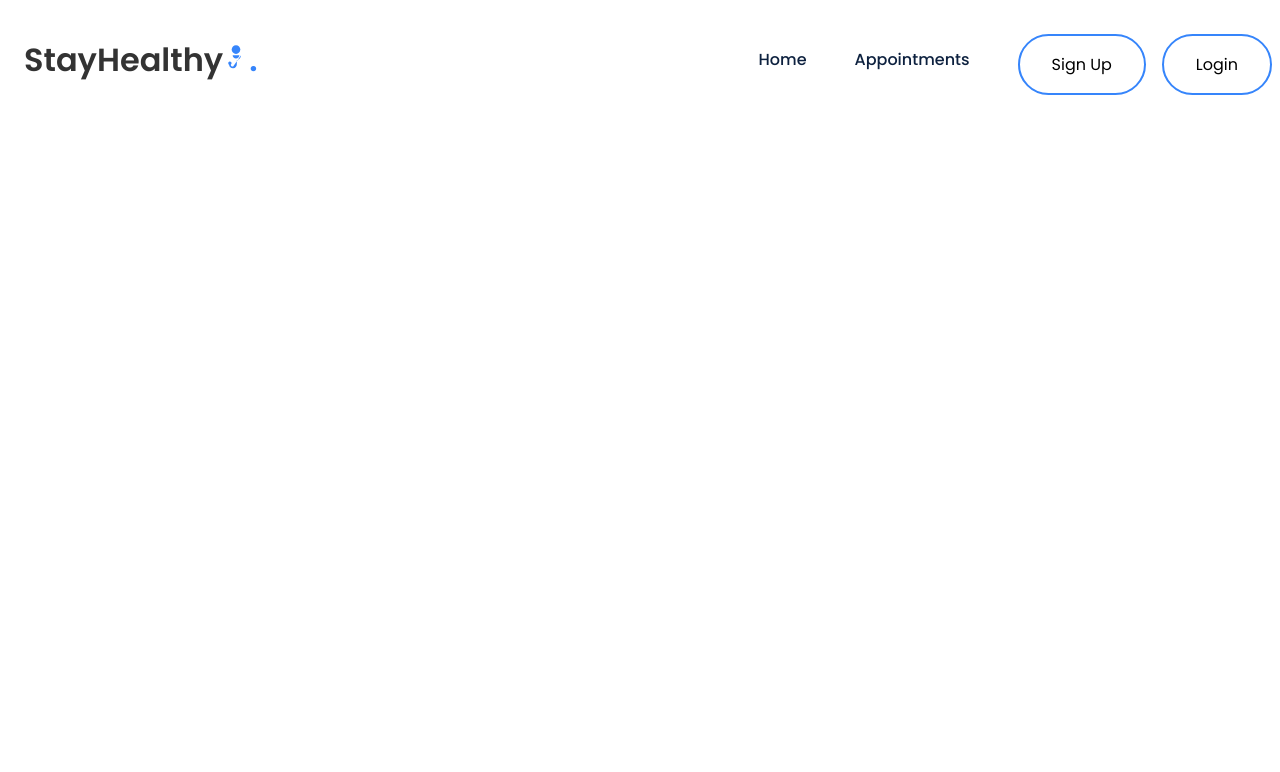
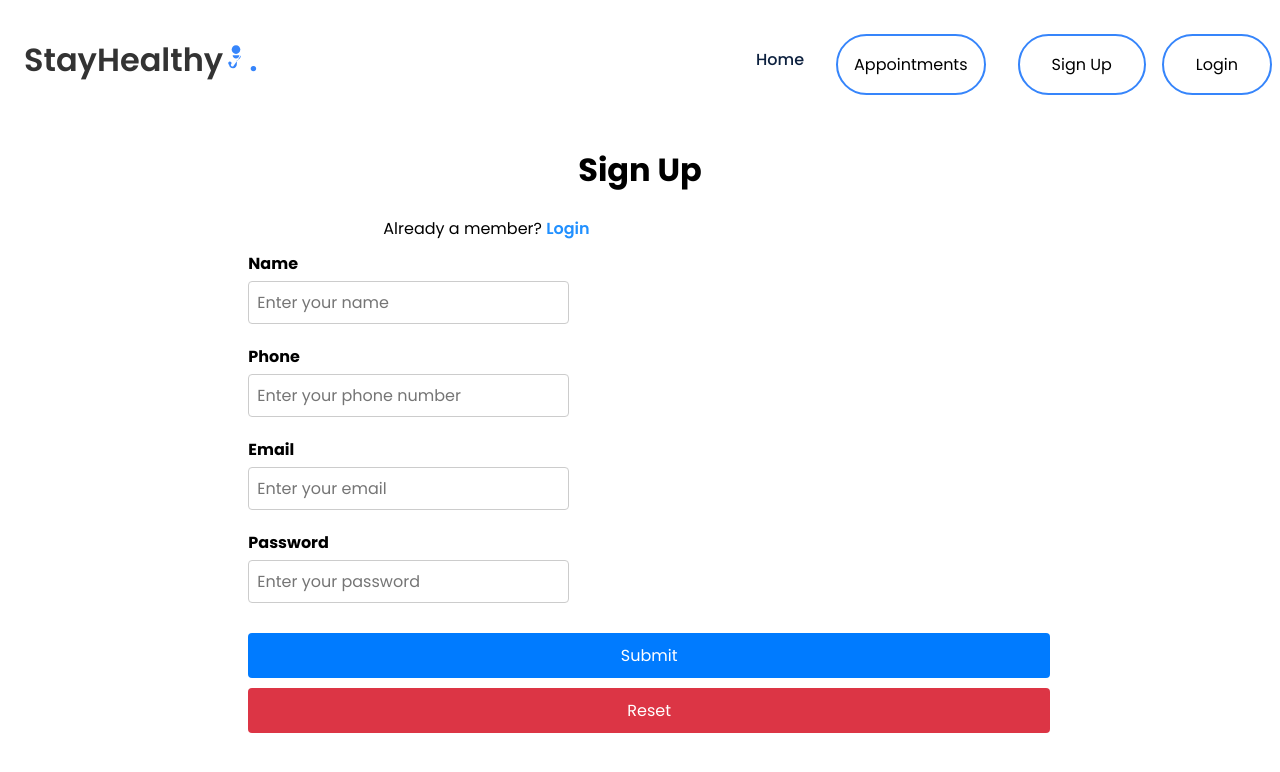
Before and after one commit to Golnoush-Pouyan/test_med_app, a React (Create React App) app: page /signup in a window 1280 px wide. Shown: the top 772 px of the page. Built offline with nearby package versions, Linux system fonts and the light colour scheme.

Commit message:
Fix Navbar links and handle accessibility warnings

```diff
--- a/src/App.js
+++ b/src/App.js
@@ -1,8 +1,10 @@
-import React from 'react';
-import { BrowserRouter as Router, Routes, Route } from 'react-router-dom';
-import Navbar from './Components/Navbar/Navbar'; // Ensure this path is also correct
-import Landing_Page from './Components/Landing_Page/LandingPage'; // Correct import path
-import './App.css';
+import React from "react";
+import { BrowserRouter as Router, Routes, Route } from "react-router-dom";
+import Navbar from "./Components/Navbar/Navbar"; // Ensure this path is correct
+import LandingPage from "./Components/Landing_Page/LandingPage"; // Correct import path with PascalCase
+import Login from "./Components/Login/Login"; // Import the Login component
+import SignUp from "./Components/Sign_Up/SignUp"; // Import the SignUp component
+import "./App.css";
 
 // Main App component
 function App() {
@@ -14,8 +16,13 @@
       {/* Define Routes for different pages */}
       <Routes>
         {/* Route for the Landing Page */}
-        <Route path="/" element={<Landing_Page />} />
-        {/* Add more routes here if needed */}
+        <Route path="/" element={<LandingPage />} />
+
+        {/* Route for the Login Page */}
+        <Route path="/login" element={<Login />} />
+
+        {/* Route for the Sign Up Page */}
+        <Route path="/signup" element={<SignUp />} />
       </Routes>
     </Router>
   );
--- /dev/null
+++ b/src/Components/Login/Login.js
@@ -0,0 +1,128 @@
+import React, { useState } from "react";
+import "./Login.css";
+
+const Login = () => {
+  const [formData, setFormData] = useState({
+    email: "",
+    password: "",
+  });
+
+  const [errors, setErrors] = useState({
+    email: "",
+    password: "",
+  });
+
+  const handleChange = (e) => {
+    const { name, value } = e.target;
+    setFormData({ ...formData, [name]: value });
+  };
+
+  const validateForm = () => {
+    let formErrors = {};
+    let valid = true;
+
+    // Email validation (basic format check)
+    const emailRegex = /^[^\s@]+@[^\s@]+\.[^\s@]+$/;
+    if (!formData.email) {
+      formErrors.email = "Email is required";
+      valid = false;
+    } else if (!emailRegex.test(formData.email)) {
+      formErrors.email = "Enter a valid email";
+      valid = false;
+    }
+
+    // Password validation
+    if (!formData.password) {
+      formErrors.password = "Password is required";
+      valid = false;
+    }
+
+    setErrors(formErrors);
+    return valid;
+  };
+
+  const handleSubmit = (e) => {
+    e.preventDefault();
+    if (validateForm()) {
+      console.log("Login Successful!");
+      // Handle form submission (e.g., send data to API)
+    } else {
+      console.log("Login form has errors!");
+    }
+  };
+
+  return (
+    <div className="container" style={{ marginTop: "5%" }}>
+      <div className="login-grid">
+        <div className="login-text">
+          <h2>Login</h2>
+        </div>
+        <div className="login-text">
+          Are you a new member?{" "}
+          <span>
+            <a href="../Sign_Up/Sign_Up.html" style={{ color: "#2190FF" }}>
+              Sign Up Here
+            </a>
+          </span>
+        </div>
+        <br />
+        <div className="login-form">
+          <form onSubmit={handleSubmit}>
+            {/* Email */}
+            <div className="form-group">
+              <label htmlFor="email">Email</label>
+              <input
+                type="email"
+                name="email"
+                id="email"
+                value={formData.email}
+                onChange={handleChange}
+                required
+                className="form-control"
+                placeholder="Enter your email"
+              />
+              {errors.email && <div className="error">{errors.email}</div>}
+            </div>
+
+            {/* Password */}
+            <div className="form-group">
+              <label htmlFor="password">Password</label>
+              <input
+                type="password"
+                name="password"
+                id="password"
+                value={formData.password}
+                onChange={handleChange}
+                required
+                className="form-control"
+                placeholder="Enter your password"
+              />
+              {errors.password && (
+                <div className="error">{errors.password}</div>
+              )}
+            </div>
+
+            <div className="btn-group">
+              <button
+                type="submit"
+                className="btn btn-primary mb-2 mr-1 waves-effect waves-light"
+              >
+                Login
+              </button>
+              <button
+                type="reset"
+                className="btn btn-danger mb-2 waves-effect waves-light"
+              >
+                Reset
+              </button>
+            </div>
+            <br />
+            <div className="login-text">Forgot Password?</div>
+          </form>
+        </div>
+      </div>
+    </div>
+  );
+};
+
+export default Login;
--- a/src/Components/Navbar/Navbar.js
+++ b/src/Components/Navbar/Navbar.js
@@ -1,4 +1,5 @@
 import React, { useState } from 'react';
+import { Link } from 'react-router-dom'; // Importing Link component for navigation
 import './Navbar.css';
 
 const Navbar = () => {
@@ -11,7 +12,7 @@
   return (
     <nav>
       <div className="nav__logo">
-        <a href="/">
+        <Link to="/">
           StayHealthy
           <svg xmlns="http://www.w3.org/2000/svg" height="26" width="26" viewBox="0 0 1000 1000" style={{ fill: '#3685fb' }}>
             <title>Doctor With Stethoscope SVG icon</title>
@@ -23,7 +24,7 @@
               </g>
             </g>
           </svg>
-        </a>
+        </Link>
         <span>.</span>
       </div>
       <div className="nav__icon" onClick={handleClick}>
@@ -31,20 +32,20 @@
       </div>
       <ul className={`nav__links ${menuActive ? 'active' : ''}`}>
         <li className="link">
-          <a href="../Landing_Page/LandingPage.html">Home</a>
+          <Link to="/">Home</Link> {/* Updated to use Link */}
         </li>
         <li className="link">
-          <a href="#">Appointments</a>
+          <button className="btn1" onClick={() => alert("Appointments clicked!")}>Appointments</button> {/* Replaced anchor with button */}
         </li>
         <li className="link">
-          <a href="../Sign_Up//Sign_Up.html">
+          <Link to="/signup"> {/* Updated to use Link */}
             <button className="btn1">Sign Up</button>
-          </a>
+          </Link>
         </li>
         <li className="link">
-          <a href="../Login/Login.html">
+          <Link to="/login"> {/* Updated to use Link */}
             <button className="btn1">Login</button>
-          </a>
+          </Link>
         </li>
       </ul>
     </nav>
--- /dev/null
+++ b/src/Components/Sign_Up/SignUp.js
@@ -0,0 +1,177 @@
+import React, { useState } from "react";
+import "./SignUp.css";
+
+const SignUp = () => {
+  const [formData, setFormData] = useState({
+    name: "",
+    phone: "",
+    email: "",
+    password: "",
+  });
+
+  const [errors, setErrors] = useState({
+    name: "",
+    phone: "",
+    email: "",
+    password: "",
+  });
+
+  const handleChange = (e) => {
+    const { name, value } = e.target;
+    setFormData({ ...formData, [name]: value });
+  };
+
+  const validateForm = () => {
+    let formErrors = {};
+    let valid = true;
+
+    // Name validation
+    if (!formData.name) {
+      formErrors.name = "Name is required";
+      valid = false;
+    }
+
+    // Phone validation (must be 10 digits)
+    const phoneRegex = /^[0-9]{10}$/;
+    if (!formData.phone) {
+      formErrors.phone = "Phone number is required";
+      valid = false;
+    } else if (!phoneRegex.test(formData.phone)) {
+      formErrors.phone = "Phone number must be 10 digits";
+      valid = false;
+    }
+
+    // Email validation (basic format check)
+    const emailRegex = /^[^\s@]+@[^\s@]+\.[^\s@]+$/;
+    if (!formData.email) {
+      formErrors.email = "Email is required";
+      valid = false;
+    } else if (!emailRegex.test(formData.email)) {
+      formErrors.email = "Enter a valid email";
+      valid = false;
+    }
+
+    // Password validation
+    if (!formData.password) {
+      formErrors.password = "Password is required";
+      valid = false;
+    }
+
+    setErrors(formErrors);
+    return valid;
+  };
+
+  const handleSubmit = (e) => {
+    e.preventDefault();
+    if (validateForm()) {
+      console.log("Form Submitted Successfully!");
+      // Handle form submission (e.g., send data to API)
+    } else {
+      console.log("Form has errors!");
+    }
+  };
+
+  return (
+    <div className="container" style={{ marginTop: "5%" }}>
+      <div className="signup-grid">
+        <div className="signup-text">
+          <h1>Sign Up</h1>
+        </div>
+        <div className="signup-text1" style={{ textAlign: "left" }}>
+          Already a member?{" "}
+          <span>
+            <a href="../Login/Login.html" style={{ color: "#2190FF" }}>
+              Login
+            </a>
+          </span>
+        </div>
+        <div className="signup-form">
+          <form onSubmit={handleSubmit}>
+            {/* Name */}
+            <div className="form-group">
+              <label htmlFor="name">Name</label>
+              <input
+                type="text"
+                name="name"
+                id="name"
+                value={formData.name}
+                onChange={handleChange}
+                required
+                className="form-control"
+                placeholder="Enter your name"
+              />
+              {errors.name && <div className="error">{errors.name}</div>}
+            </div>
+
+            {/* Phone */}
+            <div className="form-group">
+              <label htmlFor="phone">Phone</label>
+              <input
+                type="tel"
+                name="phone"
+                id="phone"
+                value={formData.phone}
+                onChange={handleChange}
+                required
+                className="form-control"
+                placeholder="Enter your phone number"
+              />
+              {errors.phone && <div className="error">{errors.phone}</div>}
+            </div>
+
+            {/* Email */}
+            <div className="form-group">
+              <label htmlFor="email">Email</label>
+              <input
+                type="email"
+                name="email"
+                id="email"
+                value={formData.email}
+                onChange={handleChange}
+                required
+                className="form-control"
+                placeholder="Enter your email"
+              />
+              {errors.email && <div className="error">{errors.email}</div>}
+            </div>
+
+            {/* Password */}
+            <div className="form-group">
+              <label htmlFor="password">Password</label>
+              <input
+                type="password"
+                name="password"
+                id="password"
+                value={formData.password}
+                onChange={handleChange}
+                required
+                className="form-control"
+                placeholder="Enter your password"
+              />
+              {errors.password && (
+                <div className="error">{errors.password}</div>
+              )}
+            </div>
+
+            <div className="btn-group">
+              <button
+                type="submit"
+                className="btn btn-primary mb-2 mr-1 waves-effect waves-light"
+              >
+                Submit
+              </button>
+              <button
+                type="reset"
+                className="btn btn-danger mb-2 waves-effect waves-light"
+              >
+                Reset
+              </button>
+            </div>
+          </form>
+        </div>
+      </div>
+    </div>
+  );
+};
+
+export default SignUp;
```
Also changed, not shown: src/Components/Sign_Up/SignUp.css (renamed from src/Components/Sign_Up/Sign_Up.css).
